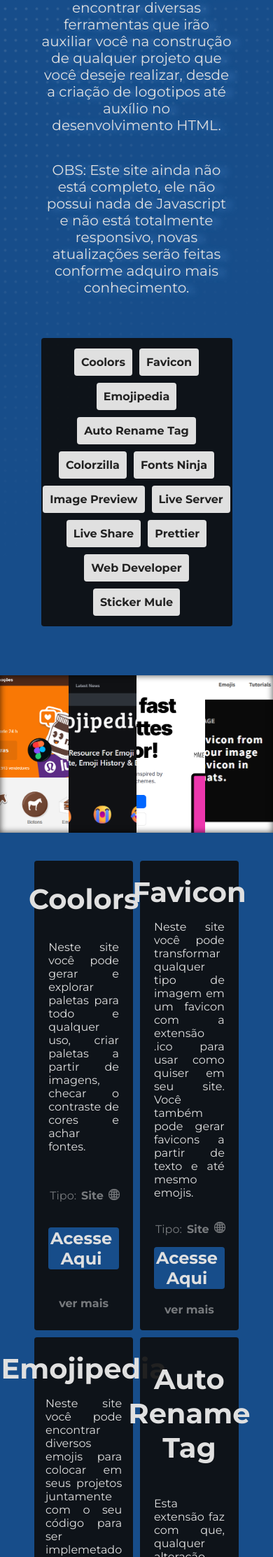
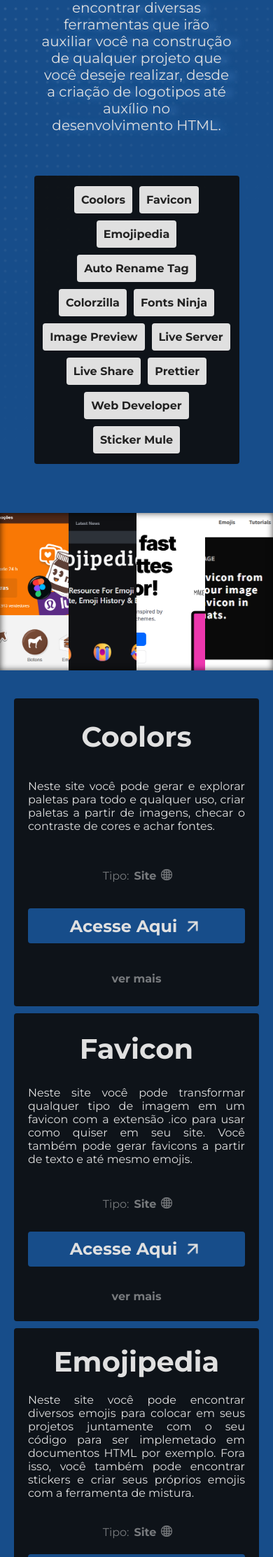
Before and after one commit to cauacosta18/ColecaoFerramentas, a PHP site: page / in a window 390 px wide. Shown: the part 515-2740 px from the top of the page at 70% size. Run offline with PHP 8.4, Linux system fonts and the light colour scheme.

Commit message:
Implementando responsividade

```diff
--- a/ferramentas.css
+++ b/ferramentas.css
@@ -1,6 +1,6 @@
 #ferramentas {
-    display: flex;
-    flex-wrap: wrap;
+    display: grid;
+    grid-template-columns: repeat(auto-fill, minmax(325px, 1fr));
     gap: 10px;
     margin: 40px 20px;
     justify-content: center;
@@ -18,8 +18,6 @@
     border-radius: 4px;
     min-height: 400px;
     max-width: max-content;
-    position: relative;
-    width: 28.8%;
     text-align: justify;
 }
 .ferramenta button {
--- a/header-footer.css
+++ b/header-footer.css
@@ -6,7 +6,7 @@
     align-items: center;
     padding: 10px;
     justify-content: space-around;
-    height: 100px;
+    min-height: 100px;
 }
 header {
     box-sizing: border-box;
--- a/index.html
+++ b/index.html
@@ -29,7 +29,6 @@
           na construção de qualquer projeto que você deseje realizar, desde a
           criação de logotipos até auxílio no desenvolvimento HTML.
         </p>
-        <p>OBS: Este site ainda não está completo, ele não possui nada de Javascript e não está totalmente responsivo, novas atualizações serão feitas conforme adquiro mais conhecimento.</p>
         <nav id="nav-inside">
           <ul>
             <li>
--- a/main.css
+++ b/main.css
@@ -36,6 +36,7 @@
     border-radius: 4px;
     margin: 40px;
     width: 70%;
+    padding: 0 10px;
 }
 .fundo-pontilhado > h1 {
     margin: 40px;
```
